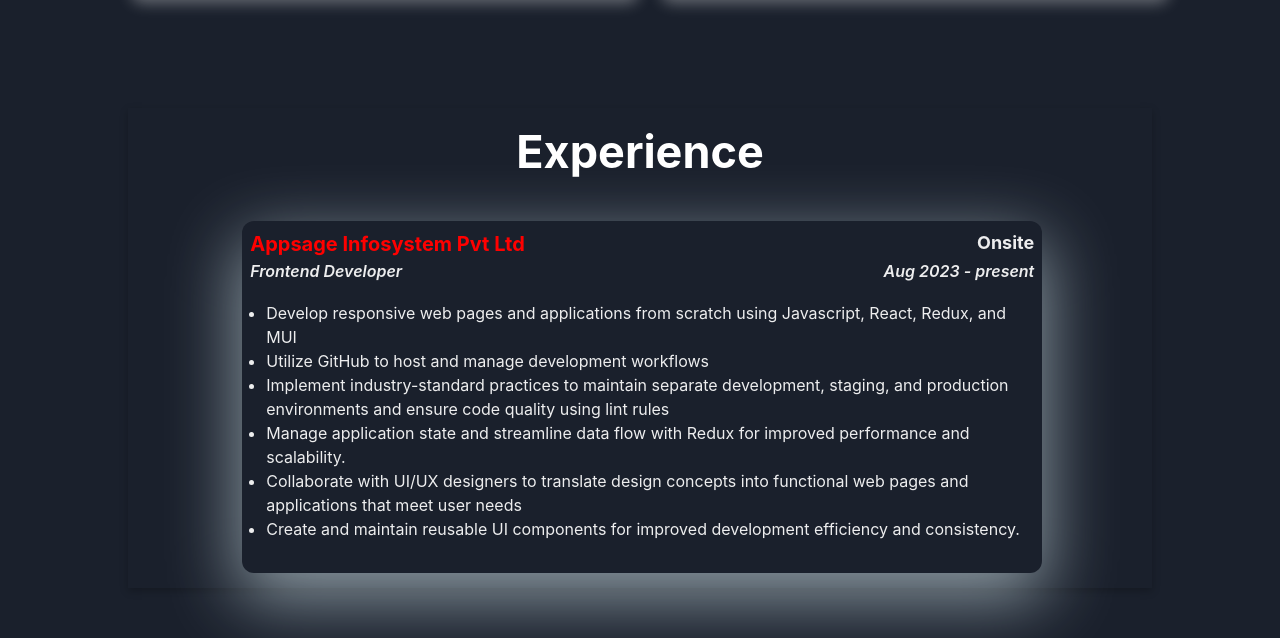
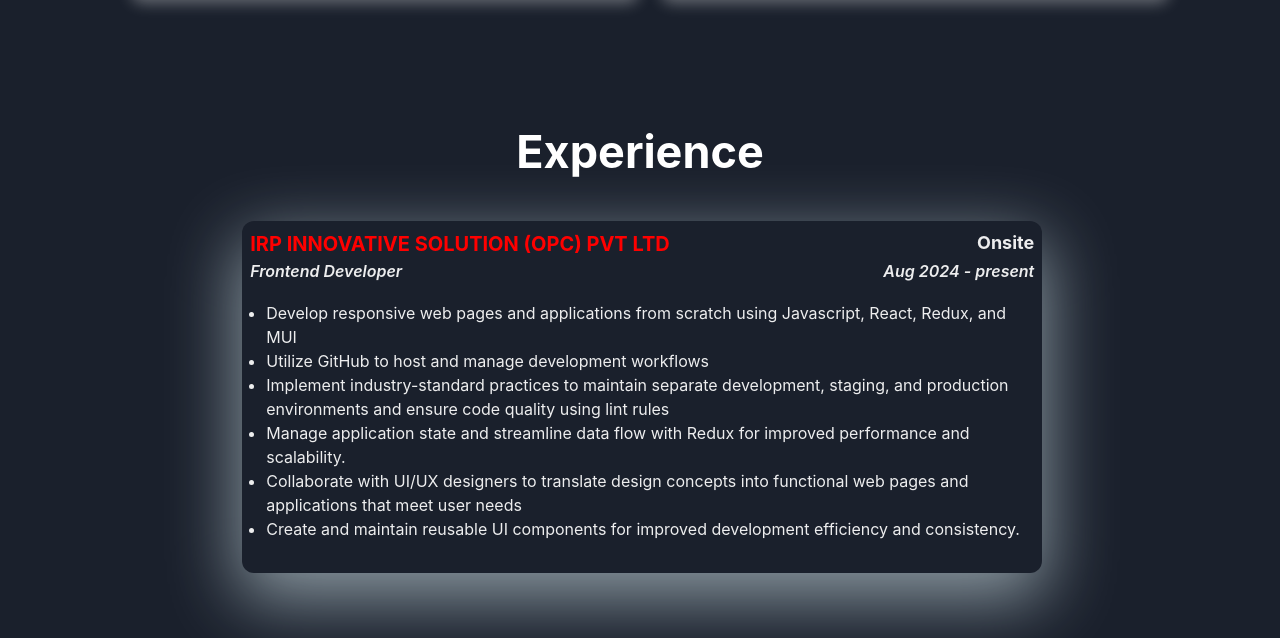
Before and after one commit to rk6093720/Portfolio, a React (Create React App) app: page / in a window 1280 px wide. Shown: the part 1853-2491 px from the top of the page. Built offline with nearby package versions, Linux system fonts and the light colour scheme.

Commit message:
done
done

```diff
--- a/src/component/Data.js
+++ b/src/component/Data.js
@@ -2,9 +2,9 @@
     {
         "role":"Frontend Developer",
         "Location":"Onsite",
-        "start_Date":"Aug 2023",
+        "start_Date":"Aug 2024",
         "end_Date":"present",
-        "company_name":"Appsage Infosystem Pvt Ltd",
+        "company_name":"IRP INNOVATIVE SOLUTION (OPC) PVT LTD",
         "work":[
             "Develop responsive web pages and applications from scratch using Javascript, React, Redux, and MUI",
             "Utilize GitHub to host and manage development workflows",
--- a/src/page/Experience.js
+++ b/src/page/Experience.js
@@ -21,7 +21,7 @@
         //   sm: "1px solid green",
         //   lg: "1px solid blue",
         // }}
-        maxW={{ base: "98%", sm: "80%", lg: "80%" }}
+        maxW={{ base: "100%", sm: "80%", lg: "80%" }}
         textAlign={{ base: "center", sm: "center", lg: "center" }}
         // width={{ base: "120em", sm: "80%", lg: "80%" }}
         height={{ base: "100%", sm: "100%", lg: "480px" }}
@@ -29,7 +29,7 @@
         marginTop={{ base: "50px", sm: "80px", lg: "50px" }}
         marginBottom={{ base: "-50px", sm: "0px" }}
         marginLeft={{ base: "0.2em", sm: "5em" }}
-        boxShadow="rgba(0, 0, 0, 0.24) 0px 3px 8px"
+       // boxShadow="rgba(0, 0, 0, 0.24) 0px 3px 8px"
       >
         <Stack
           w="100%"
```
Also changed, not shown: 1 other file (tests, documents, lock files or other folders).
